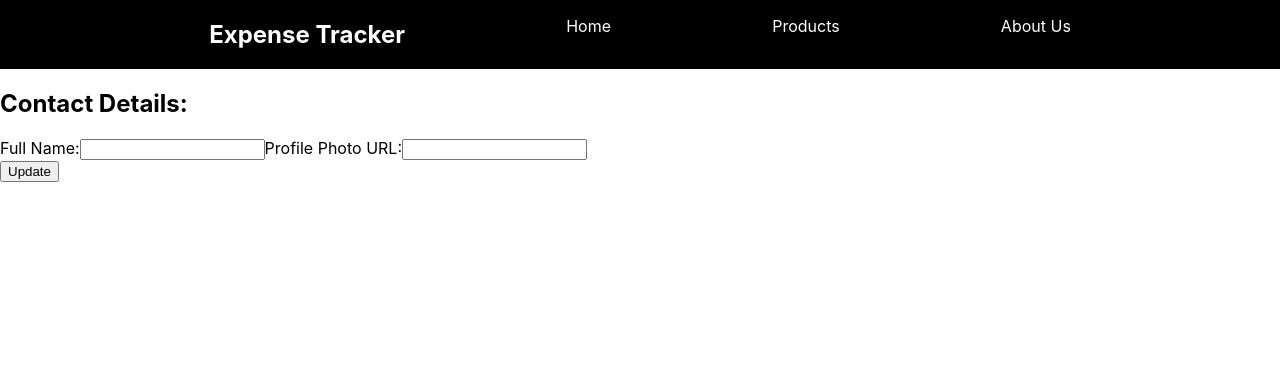
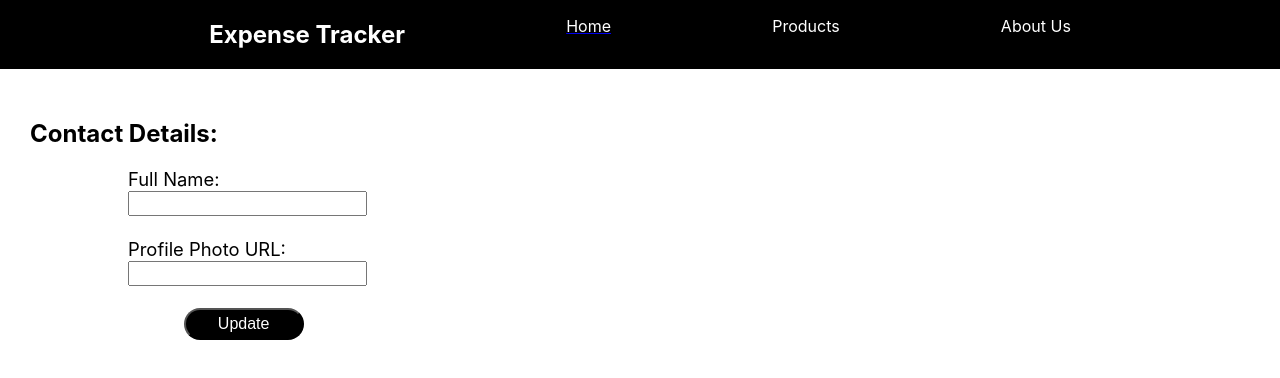
Before and after one commit to saiashish8364/Expense-Tracker, a React (Create React App) app in the folder expensetracker/: page /Profile in a window 1280 px wide. Shown: the top 378 px of the page. Built offline with nearby package versions, Linux system fonts and the light colour scheme; no server answers.

Commit message:
expense4

```diff
--- a/expensetracker/src/Components/HomePage/Home.js
+++ b/expensetracker/src/Components/HomePage/Home.js
@@ -3,10 +3,24 @@ import { NavLink } from "react-router-dom/cjs/react-router-dom.min";
 const Home = () => {
   return (
     <>
-      <h1> Welcome to Expense Tracker</h1>
-      <p>
-        your profile is incomplete.<NavLink to="/Profile">complete now</NavLink>
-      </p>
+      <div
+        style={{ justifyContent: "center", display: "flex", marginTop: "20px" }}
+      >
+        <h1> Welcome to Expense Tracker!</h1>
+      </div>
+      <section
+        style={{
+          justifyContent: "space-evenly",
+          display: "flex",
+          fontSize: "1.10rem",
+          marginTop: "50px",
+        }}
+      >
+        <p>
+          your profile is incomplete.
+          <NavLink to="/Profile">complete now</NavLink>
+        </p>
+      </section>
     </>
   );
 };
--- a/expensetracker/src/Components/LoginPage/Login.js
+++ b/expensetracker/src/Components/LoginPage/Login.js
@@ -59,9 +59,15 @@ const LogIn = () => {
           justifyContent: "center",
           display: "flex",
           marginTop: "2.5rem",
+          marginLeft: "10rem",
+          width: "60%",
+          height: "60%",
         }}
       >
-        <form onSubmit={loginSubmitHandler}>
+        <form
+          onSubmit={loginSubmitHandler}
+          style={{ width: "50%", justifyContent: "center", height: "100%" }}
+        >
           <fieldset>
             <legend
               style={{
@@ -81,6 +87,9 @@ const LogIn = () => {
               type="text"
               ref={mailInputRef}
               onChange={mailChangeHandler}
+              style={{
+                width: "90%",
+              }}
             />
             <br />
             <label>Password:</label>
@@ -89,6 +98,9 @@ const LogIn = () => {
               type="password"
               ref={passwordInputRef}
               onChange={passChangeHandler}
+              style={{
+                width: "90%",
+              }}
             />
             <br />
             <br />
@@ -96,12 +108,12 @@ const LogIn = () => {
               type="submit"
               disabled={email && pass ? false : true}
               style={{
-                width: "90%",
-                display: "flex",
+                width: "40%",
+                height: "20%",
                 justifyContent: "center",
                 backgroundColor: "grey",
                 color: "white",
-                marginLeft: "5%",
+                marginLeft: "30%",
               }}
             >
               Log In
--- a/expensetracker/src/Components/Navigation/Navig.js
+++ b/expensetracker/src/Components/Navigation/Navig.js
@@ -1,3 +1,5 @@
+import { NavLink } from "react-router-dom/cjs/react-router-dom.min";
+
 const Navig = () => {
   return (
     <nav
@@ -15,7 +17,9 @@ const Navig = () => {
         }}
       >
         <h1>Expense Tracker</h1>
-        <p>Home</p>
+        <NavLink to="/Home">
+          <p style={{ color: "white" }}>Home</p>
+        </NavLink>
         <p>Products</p>
         <p>About Us</p>
       </div>
--- a/expensetracker/src/Components/ProfilePage/Profile.js
+++ b/expensetracker/src/Components/ProfilePage/Profile.js
@@ -1,8 +1,34 @@
-import { useRef } from "react";
+import { useEffect, useRef } from "react";
 
 const Profile = () => {
   const nameInputRef = useRef();
   const urlInputRef = useRef();
+  async function fetchOnLoad() {
+    try {
+      const resp = await fetch(
+        "https://identitytoolkit.googleapis.com/v1/accounts:lookup?key=AIzaSyBCCfgwCyOwJVyOt98XoUeYffa0QBCV_Yk",
+        {
+          method: "POST",
+          body: JSON.stringify({
+            idToken: String(localStorage.getItem("token")),
+          }),
+          headers: {
+            "Content-Type": "application/json",
+          },
+        }
+      );
+      if (resp.ok) {
+        const data = await resp.json();
+        nameInputRef.current.value = String(data.users[0].displayName);
+        urlInputRef.current.value = data.users[0].photoUrl;
+      }
+    } catch (error) {
+      alert(error);
+    }
+  }
+  useEffect(() => {
+    fetchOnLoad();
+  }, []);
   async function updateSubmitHandler(e) {
     e.preventDefault();
     try {
@@ -34,15 +60,50 @@ const Profile = () => {
   }
   return (
     <>
-      <h2>Contact Details:</h2>
-      <section>
+      <h2 style={{ marginTop: "50px", marginLeft: "30px" }}>
+        Contact Details:
+      </h2>
+      <section
+        style={{
+          justifyContent: "space-between",
+          display: "flex",
+          marginLeft: "10%",
+          fontSize: "1.15rem",
+        }}
+      >
         <form onSubmit={updateSubmitHandler}>
           <label>Full Name:</label>
-          <input type="text" ref={nameInputRef} />
+          <br />
+          <input
+            type="text"
+            ref={nameInputRef}
+            style={{ width: "125%", height: "12%" }}
+          />
+          <br />
+          <br />
           <label>Profile Photo URL:</label>
-          <input type="text" ref={urlInputRef} />
           <br />
-          <button type="submit">Update</button>
+          <input
+            type="text"
+            ref={urlInputRef}
+            style={{ width: "125%", height: "12%" }}
+          />
+          <br />
+          <br />
+          <button
+            type="submit"
+            style={{
+              width: "65%",
+              height: "20%",
+              fontSize: "1rem",
+              marginLeft: "30%",
+              backgroundColor: "black",
+              color: "white",
+              borderRadius: "25px",
+            }}
+          >
+            Update
+          </button>
         </form>
       </section>
     </>
--- a/expensetracker/src/Components/SignUpPage/SignUp.js
+++ b/expensetracker/src/Components/SignUpPage/SignUp.js
@@ -68,9 +68,15 @@ const SignUp = () => {
           justifyContent: "center",
           display: "flex",
           marginTop: "2.5rem",
+          marginLeft: "10rem",
+          width: "60%",
+          height: "60%",
         }}
       >
-        <form onSubmit={loginSubmitHandler}>
+        <form
+          onSubmit={loginSubmitHandler}
+          style={{ width: "50%", justifyContent: "center", height: "100%" }}
+        >
           <fieldset>
             <legend
               style={{
@@ -90,6 +96,9 @@ const SignUp = () => {
               type="text"
               ref={mailInputRef}
               onChange={mailChangeHandler}
+              style={{
+                width: "90%",
+              }}
             />
             <br />
             <label>Password:</label>
@@ -98,6 +107,9 @@ const SignUp = () => {
               type="password"
               ref={passwordInputRef}
               onChange={passChangeHandler}
+              style={{
+                width: "90%",
+              }}
             />
             <br />
             <label>Conform password:</label>
@@ -106,6 +118,9 @@ const SignUp = () => {
               type="password"
               ref={conformInputRef}
               onChange={conChangeHandler}
+              style={{
+                width: "90%",
+              }}
             />
             <br />
             <br />
@@ -113,12 +128,12 @@ const SignUp = () => {
               type="submit"
               disabled={email && pass && con ? false : true}
               style={{
-                width: "90%",
-                display: "flex",
+                width: "40%",
+                height: "20%",
                 justifyContent: "center",
                 backgroundColor: "grey",
                 color: "white",
-                marginLeft: "5%",
+                marginLeft: "30%",
               }}
             >
               Sign Up
```
